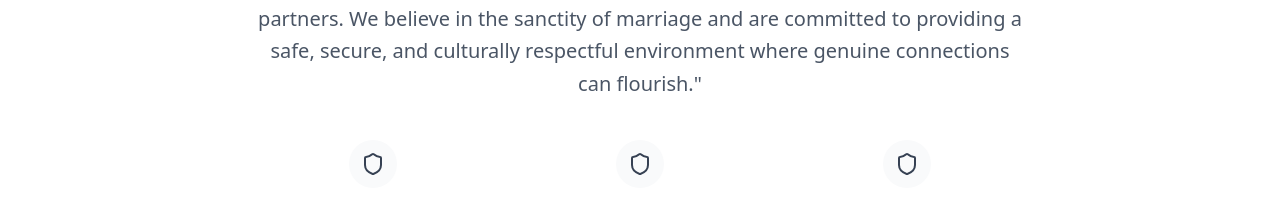
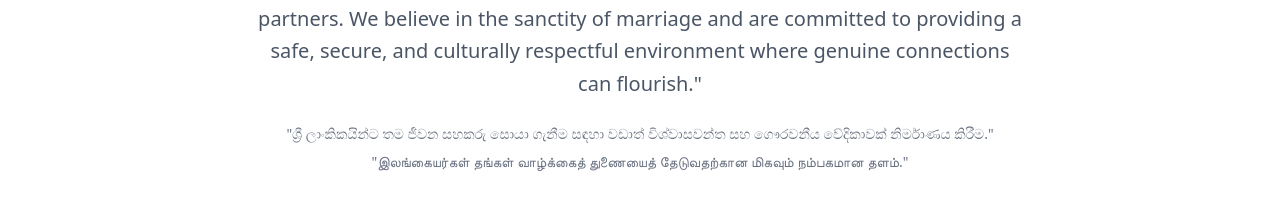
Before and after one commit to milhangit/adultwebsitedatingchataj, a Next.js app: page / in a window 1280 px wide. Shown: the part 1307-1515 px from the top of the page. Built offline with nearby package versions, Linux system fonts and the light colour scheme; no server answers.

Commit message:
Add Sinhala and Tamil mission statements

```diff
--- a/src/app/page.tsx
+++ b/src/app/page.tsx
@@ -255,6 +255,15 @@ export default function Home() {
             <p className="text-xl text-gray-600 leading-relaxed">
               "To create the most trusted and dignified platform for Sri Lankans to find their life partners. We believe in the sanctity of marriage and are committed to providing a safe, secure, and culturally respectful environment where genuine connections can flourish."
             </p>
+
+            <div className="mt-6 space-y-2">
+              <p className="text-sm text-gray-500 font-medium">
+                "ශ්‍රී ලාංකිකයින්ට තම ජීවන සහකරු සොයා ගැනීම සඳහා වඩාත් විශ්වාසවන්ත සහ ගෞරවනීය වේදිකාවක් නිර්මාණය කිරීම."
+              </p>
+              <p className="text-sm text-gray-500 font-medium">
+                "இலங்கையர்கள் தங்கள் வாழ்க்கைத் துணையைத் தேடுவதற்கான மிகவும் நம்பகமான தளம்."
+              </p>
+            </div>
             <div className="mt-10 grid grid-cols-1 md:grid-cols-3 gap-8">
               <div className="text-center">
                 <div className="bg-gray-50 w-12 h-12 rounded-full flex items-center justify-center mx-auto mb-4">
```
